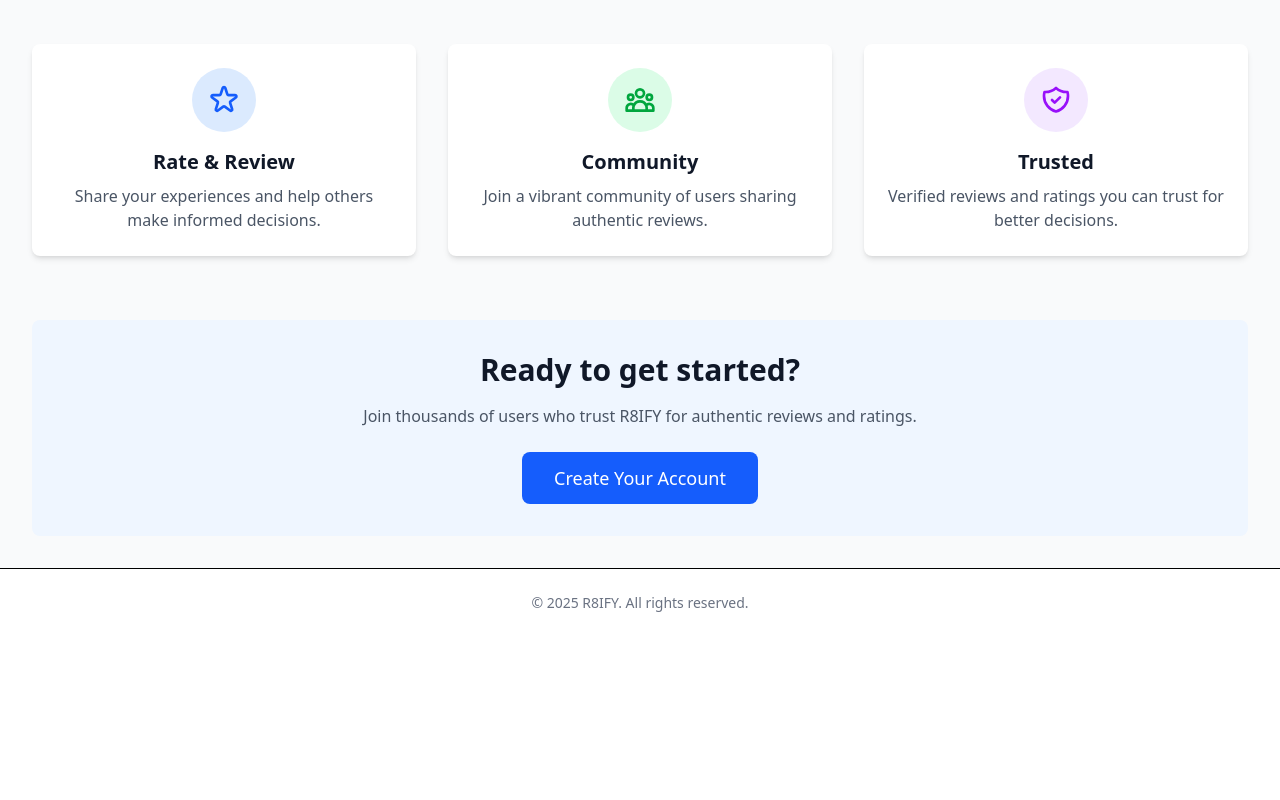
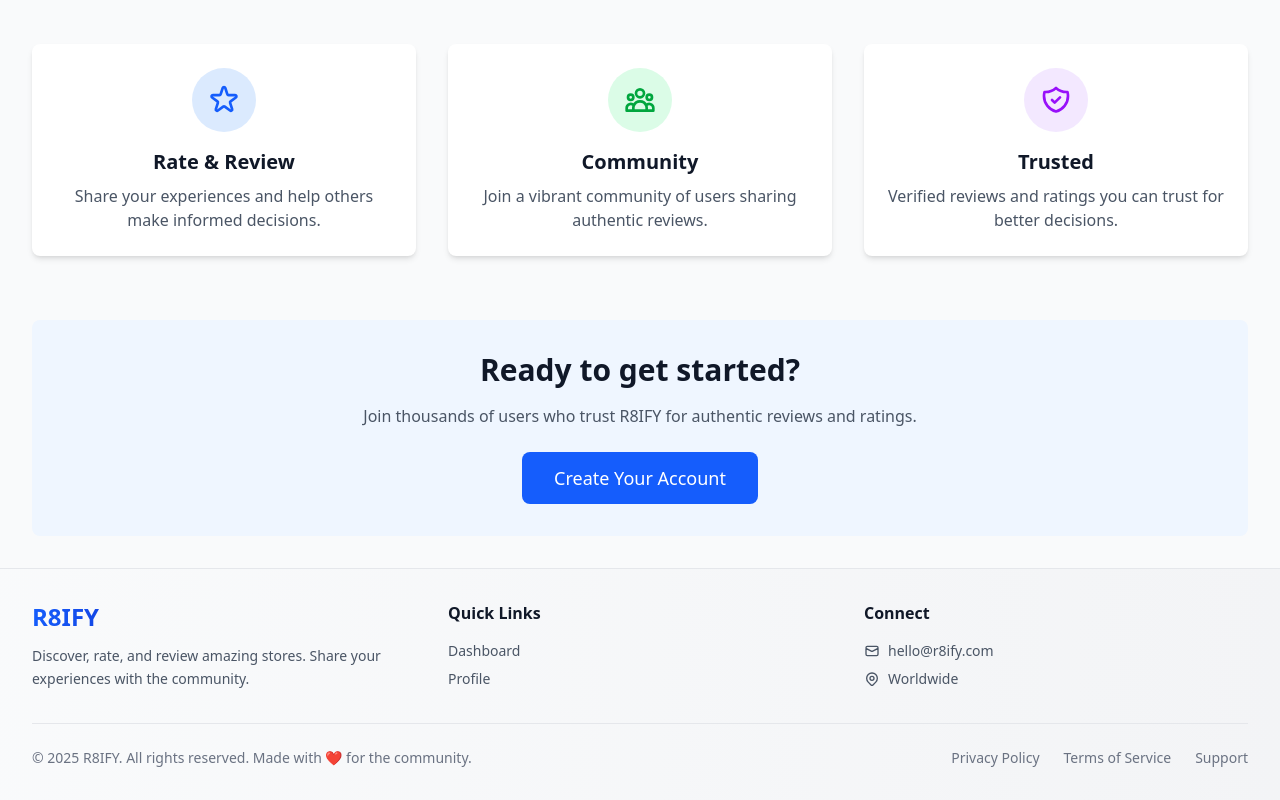
Before and after one commit to arpatil-dev/R8IFY, a React (Vite) app in the folder client/: page / in a window 1280 px wide. Shown: the part 357-1157 px from the top of the page. Before the commit the page ends 994 px from the top, so only its background shows below. Built offline with nearby package versions, Linux system fonts and the light colour scheme.

Commit message:
style(Layout): Improved the navbar and footer

```diff
--- a/client/src/components/Layout.jsx
+++ b/client/src/components/Layout.jsx
@@ -47,26 +47,26 @@
     <div className="min-h-screen bg-gray-50">
       {/* Navigation Header */}
       {!isAuthPage && (
-        <header className="bg-white shadow-sm border-b">
+        <header className="bg-white/95 backdrop-blur-sm shadow-sm border-b border-gray-100 sticky top-0 z-50">
           <div className="max-w-7xl mx-auto px-4 sm:px-6 lg:px-8">
             {/* Desktop Navigation */}
             <div className="hidden md:grid md:grid-cols-3 md:items-center h-16">
               {/* Logo - Left */}
               <div className="flex items-center">
-                <Link to="/" className="text-2xl font-bold text-blue-600">
+                <Link to="/" className="text-2xl font-bold bg-gradient-to-r from-blue-600 to-blue-700 bg-clip-text text-transparent hover:from-blue-700 hover:to-blue-800 transition-all duration-200">
                   R8IFY
                 </Link>
               </div>
 
               {/* Navigation Menu - Center */}
               {isAuthenticated && user && (
-                <nav className="flex justify-center space-x-8">
+                <nav className="flex justify-center space-x-2">
                   <Link
                     to="/dashboard"
-                    className={`px-4 py-2 rounded-lg text-sm font-medium transition-colors ${
+                    className={`px-4 py-2 rounded-xl text-sm font-medium transition-all duration-200 ${
                       location.pathname === '/dashboard'
-                        ? 'bg-blue-100 text-blue-700'
-                        : 'text-gray-700 hover:text-blue-600 hover:bg-gray-100'
+                        ? 'bg-blue-50 text-blue-700 shadow-sm border border-blue-100'
+                        : 'text-gray-600 hover:text-blue-600 hover:bg-blue-50 border border-transparent'
                     }`}
                   >
                     Dashboard
@@ -74,10 +74,10 @@
 
                   <Link
                     to="/profile"
-                    className={`px-4 py-2 rounded-lg text-sm font-medium transition-colors ${
+                    className={`px-4 py-2 rounded-xl text-sm font-medium transition-all duration-200 ${
                       location.pathname === '/profile'
-                        ? 'bg-blue-100 text-blue-700'
-                        : 'text-gray-700 hover:text-blue-600 hover:bg-gray-100'
+                        ? 'bg-blue-50 text-blue-700 shadow-sm border border-blue-100'
+                        : 'text-gray-600 hover:text-blue-600 hover:bg-blue-50 border border-transparent'
                     }`}
                   >
                     Profile
@@ -89,13 +89,20 @@
               <div className="flex items-center justify-end">
                 {isAuthenticated && user ? (
                   <div className="flex items-center space-x-4">
-                    <div className="text-sm">
-                      <span className="text-gray-700">Welcome, </span>
-                      <span className="font-medium text-gray-900">{user.name}</span>
+                    <div className="flex items-center space-x-3 bg-gray-50 rounded-xl px-4 py-2 border border-gray-100">
+                      <div className="w-8 h-8 bg-gradient-to-br from-blue-500 to-blue-600 rounded-full flex items-center justify-center text-white font-semibold text-sm">
+                        {user.name?.charAt(0).toUpperCase() || 'U'}
+                      </div>
+                      <div className="text-sm">
+                        <div className="font-medium text-gray-900">{user.name}</div>
+                        <div className="text-xs text-gray-500 capitalize">
+                          {user.role?.replace(/_/g, ' ').toLowerCase() || 'User'}
+                        </div>
+                      </div>
                     </div>
                     <button
                       onClick={handleLogout}
-                      className="bg-red-600 text-white px-4 py-2 rounded-lg text-sm font-medium hover:bg-red-700 transition-colors shadow-sm"
+                      className="bg-gradient-to-r from-red-500 to-red-600 text-white px-4 py-2 rounded-xl text-sm font-medium hover:from-red-600 hover:to-red-700 transition-all duration-200 shadow-sm hover:shadow-md"
                     >
                       Logout
                     </button>
@@ -104,7 +111,7 @@
                   !isAuthPage && (
                     <Link
                       to="/auth"
-                      className="bg-blue-600 text-white px-4 py-2 rounded-lg text-sm font-medium hover:bg-blue-700 transition-colors shadow-sm"
+                      className="bg-gradient-to-r from-blue-600 to-blue-700 text-white px-6 py-2 rounded-xl text-sm font-medium hover:from-blue-700 hover:to-blue-800 transition-all duration-200 shadow-sm hover:shadow-md"
                     >
                       Sign In
                     </Link>
@@ -118,7 +125,7 @@
               <div className="flex justify-between items-center h-16">
                 {/* Logo - Left */}
                 <div className="flex items-center">
-                  <Link to="/" className="text-xl font-bold text-blue-600">
+                  <Link to="/" className="text-xl font-bold bg-gradient-to-r from-blue-600 to-blue-700 bg-clip-text text-transparent">
                     R8IFY
                   </Link>
                 </div>
@@ -128,7 +135,7 @@
                   {isAuthenticated && user ? (
                     <button
                       onClick={() => setIsMobileMenuOpen(!isMobileMenuOpen)}
-                      className="p-2 rounded-lg text-gray-600 hover:text-gray-900 hover:bg-gray-100 transition-colors"
+                      className="p-2 rounded-xl text-gray-600 hover:text-gray-900 hover:bg-gray-100 transition-all duration-200 border border-transparent hover:border-gray-200"
                     >
                       <svg className="w-6 h-6" fill="none" stroke="currentColor" viewBox="0 0 24 24">
                         {isMobileMenuOpen ? (
@@ -142,7 +149,7 @@
                     !isAuthPage && (
                       <Link
                         to="/auth"
-                        className="bg-blue-600 text-white px-3 py-1.5 rounded-lg text-xs font-medium hover:bg-blue-700 transition-colors"
+                        className="bg-gradient-to-r from-blue-600 to-blue-700 text-white px-4 py-2 rounded-xl text-sm font-medium hover:from-blue-700 hover:to-blue-800 transition-all duration-200 shadow-sm"
                       >
                         Sign In
                       </Link>
@@ -153,71 +160,78 @@
 
               {/* Mobile Menu Dropdown */}
               {isAuthenticated && user && isMobileMenuOpen && (
-                <div className="border-t border-gray-200 py-3">
+                <div className="border-t border-gray-100 bg-white/95 backdrop-blur-sm">
                   {/* User Name Section */}
-                  <div className="px-4 py-3 border-b border-gray-100">
+                  <div className="px-4 py-4 border-b border-gray-100">
                     <div className="flex items-center">
-                      <div className="w-8 h-8 bg-gradient-to-br from-blue-500 to-purple-500 rounded-full flex items-center justify-center text-white font-semibold text-sm mr-3">
+                      <div className="w-10 h-10 bg-gradient-to-br from-blue-500 to-blue-600 rounded-xl flex items-center justify-center text-white font-semibold text-sm mr-3 shadow-sm">
                         {user.name?.charAt(0).toUpperCase() || 'U'}
                       </div>
                       <div>
-                        <div className="text-sm font-medium text-gray-900">{user.name}</div>
+                        <div className="text-sm font-semibold text-gray-900">{user.name}</div>
                         <div className="text-xs text-gray-500">{user.email}</div>
+                        <div className="text-xs text-blue-600 font-medium capitalize">
+                          {user.role?.replace(/_/g, ' ').toLowerCase() || 'User'}
+                        </div>
                       </div>
                     </div>
                   </div>
 
                   {/* Navigation Links */}
-                  <nav className="flex flex-col space-y-1 py-2">
+                  <nav className="flex flex-col space-y-1 py-3">
                     <Link
                       to="/dashboard"
                       onClick={() => setIsMobileMenuOpen(false)}
-                      className={`px-4 py-3 rounded-lg text-sm font-medium transition-colors mx-2 ${
+                      className={`px-4 py-3 rounded-xl text-sm font-medium transition-all duration-200 mx-3 flex items-center space-x-3 ${
                         location.pathname === '/dashboard'
-                          ? 'bg-blue-100 text-blue-700'
-                          : 'text-gray-700 hover:text-blue-600 hover:bg-gray-100'
+                          ? 'bg-blue-50 text-blue-700 border border-blue-100'
+                          : 'text-gray-700 hover:text-blue-600 hover:bg-blue-50 border border-transparent'
                       }`}
                     >
-                      📊 Dashboard
+                      <span className="text-lg">📊</span>
+                      <span>Dashboard</span>
                     </Link>
 
                     <Link
                       to="/profile"
                       onClick={() => setIsMobileMenuOpen(false)}
-                      className={`px-4 py-3 rounded-lg text-sm font-medium transition-colors mx-2 ${
+                      className={`px-4 py-3 rounded-xl text-sm font-medium transition-all duration-200 mx-3 flex items-center space-x-3 ${
                         location.pathname === '/profile'
-                          ? 'bg-blue-100 text-blue-700'
-                          : 'text-gray-700 hover:text-blue-600 hover:bg-gray-100'
+                          ? 'bg-blue-50 text-blue-700 border border-blue-100'
+                          : 'text-gray-700 hover:text-blue-600 hover:bg-blue-50 border border-transparent'
                       }`}
                     >
-                      👤 Profile
+                      <span className="text-lg">👤</span>
+                      <span>Profile</span>
                     </Link>
 
                     {user.role === 'NORMAL_USER' && (
                       <Link
                         to="/my-ratings"
                         onClick={() => setIsMobileMenuOpen(false)}
-                        className={`px-4 py-3 rounded-lg text-sm font-medium transition-colors mx-2 ${
+                        className={`px-4 py-3 rounded-xl text-sm font-medium transition-all duration-200 mx-3 flex items-center space-x-3 ${
                           location.pathname === '/my-ratings'
-                            ? 'bg-blue-100 text-blue-700'
-                            : 'text-gray-700 hover:text-blue-600 hover:bg-gray-100'
+                            ? 'bg-blue-50 text-blue-700 border border-blue-100'
+                            : 'text-gray-700 hover:text-blue-600 hover:bg-blue-50 border border-transparent'
                         }`}
                       >
-                        ⭐ My Ratings
+                        <span className="text-lg">⭐</span>
+                        <span>My Ratings</span>
                       </Link>
                     )}
                   </nav>
 
                   {/* Logout Section */}
-                  <div className="border-t border-gray-100 pt-3 px-4">
+                  <div className="border-t border-gray-100 pt-3 px-4 pb-4">
                     <button
                       onClick={() => {
                         handleLogout();
                         setIsMobileMenuOpen(false);
                       }}
-                      className="w-full bg-red-600 text-white px-4 py-3 rounded-lg text-sm font-medium hover:bg-red-700 transition-colors flex items-center justify-center"
+                      className="w-full bg-gradient-to-r from-red-500 to-red-600 text-white px-4 py-3 rounded-xl text-sm font-medium hover:from-red-600 hover:to-red-700 transition-all duration-200 flex items-center justify-center space-x-2 shadow-sm hover:shadow-md"
                     >
-                      🚪 Logout
+                      <span className="text-lg">🚪</span>
+                      <span>Logout</span>
                     </button>
                   </div>
                 </div>
@@ -234,10 +248,76 @@
 
       {/* Footer */}
       {!isAuthPage && (
-        <footer className="bg-white border-t mt-auto">
-          <div className="max-w-7xl mx-auto px-4 sm:px-6 lg:px-8 py-6">
-            <div className="text-center text-gray-500 text-sm">
-              © 2025 R8IFY. All rights reserved.
+        <footer className="bg-gradient-to-r from-gray-50 to-gray-100 border-t border-gray-200 mt-auto">
+          <div className="max-w-7xl mx-auto px-4 sm:px-6 lg:px-8 py-8">
+            <div className="grid grid-cols-1 md:grid-cols-3 gap-8 text-center md:text-left">
+              {/* Brand Section */}
+              <div className="flex flex-col items-center md:items-start">
+                <Link to="/" className="text-2xl font-bold bg-gradient-to-r from-blue-600 to-blue-700 bg-clip-text text-transparent mb-3">
+                  R8IFY
+                </Link>
+                <p className="text-gray-600 text-sm leading-relaxed">
+                  Discover, rate, and review amazing stores. Share your experiences with the community.
+                </p>
+              </div>
+
+              {/* Quick Links */}
+              <div className="flex flex-col items-center md:items-start">
+                <h3 className="font-semibold text-gray-900 mb-4">Quick Links</h3>
+                <div className="space-y-2">
+                  <Link to="/dashboard" className="text-gray-600 hover:text-blue-600 text-sm transition-colors duration-200 block">
+                    Dashboard
+                  </Link>
+                  <Link to="/profile" className="text-gray-600 hover:text-blue-600 text-sm transition-colors duration-200 block">
+                    Profile
+                  </Link>
+                  {isAuthenticated && user?.role === 'NORMAL_USER' && (
+                    <Link to="/my-ratings" className="text-gray-600 hover:text-blue-600 text-sm transition-colors duration-200 block">
+                      My Ratings
+                    </Link>
+                  )}
+                </div>
+              </div>
+
+              {/* Contact Info */}
+              <div className="flex flex-col items-center md:items-start">
+                <h3 className="font-semibold text-gray-900 mb-4">Connect</h3>
+                <div className="space-y-2">
+                  <div className="flex items-center justify-center md:justify-start space-x-2 text-gray-600 text-sm">
+                    <svg className="w-4 h-4" fill="none" stroke="currentColor" viewBox="0 0 24 24">
+                      <path strokeLinecap="round" strokeLinejoin="round" strokeWidth={2} d="M3 8l7.89 4.26a2 2 0 002.22 0L21 8M5 19h14a2 2 0 002-2V7a2 2 0 00-2-2H5a2 2 0 00-2 2v10a2 2 0 002 2z" />
+                    </svg>
+                    <span>hello@r8ify.com</span>
+                  </div>
+                  <div className="flex items-center justify-center md:justify-start space-x-2 text-gray-600 text-sm">
+                    <svg className="w-4 h-4" fill="none" stroke="currentColor" viewBox="0 0 24 24">
+                      <path strokeLinecap="round" strokeLinejoin="round" strokeWidth={2} d="M17.657 16.657L13.414 20.9a1.998 1.998 0 01-2.827 0l-4.244-4.243a8 8 0 1111.314 0z" />
+                      <path strokeLinecap="round" strokeLinejoin="round" strokeWidth={2} d="M15 11a3 3 0 11-6 0 3 3 0 016 0z" />
+                    </svg>
+                    <span>Worldwide</span>
+                  </div>
+                </div>
+              </div>
+            </div>
+
+            {/* Bottom Section */}
+            <div className="border-t border-gray-200 mt-8 pt-6">
+              <div className="flex flex-col md:flex-row justify-between items-center space-y-4 md:space-y-0">
+                <div className="text-center md:text-left text-gray-500 text-sm">
+                  © 2025 R8IFY. All rights reserved. Made with ❤️ for the community.
+                </div>
+                <div className="flex flex-col md:flex-row space-y-2 md:space-y-0 md:space-x-6">
+                  <a href="#" className="text-gray-500 hover:text-blue-600 text-sm transition-colors duration-200 text-center">
+                    Privacy Policy
+                  </a>
+                  <a href="#" className="text-gray-500 hover:text-blue-600 text-sm transition-colors duration-200 text-center">
+                    Terms of Service
+                  </a>
+                  <a href="#" className="text-gray-500 hover:text-blue-600 text-sm transition-colors duration-200 text-center">
+                    Support
+                  </a>
+                </div>
+              </div>
             </div>
           </div>
         </footer>
```
Also changed, not shown: 1 other file (tests, documents, lock files or other folders).
